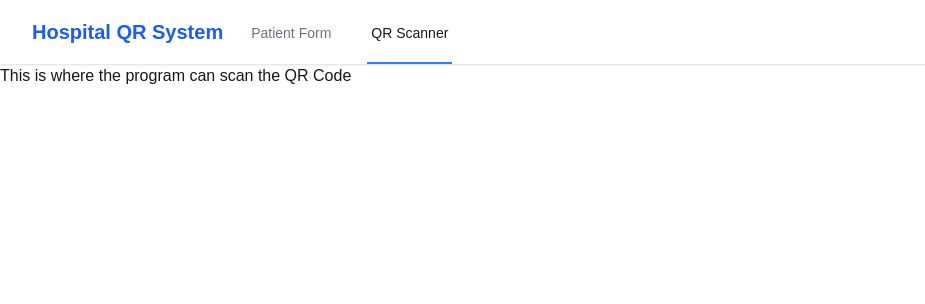
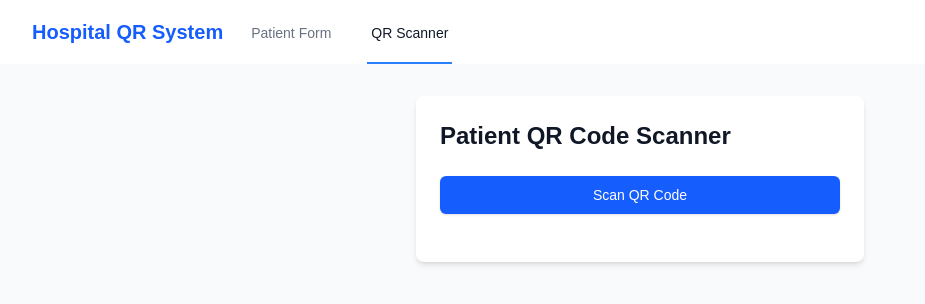
Before and after one commit to PakmanGames/qr-code-prototype, a Next.js app: page /scanner in a window 1280 px wide. Shown: the top 304 px of the page, without its empty margins (0-925 px from the left). Built offline with nearby package versions, Linux system fonts and the light colour scheme.

Commit message:
Create placeholder scanner page

```diff
--- a/app/scanner/page.js
+++ b/app/scanner/page.js
@@ -1,7 +1,76 @@
+'use client';
+
+import { useState } from 'react';
+
 export default function Scanner() {
+    const [scannedData, setScannedData] = useState(null);
+    const [error, setError] = useState('');
+
+    const handleScan = (data) => {
+        try {
+            const parsedData = JSON.parse(data);
+            setScannedData(parsedData);
+            setError('');
+        } catch (err) {
+            setError('Invalid QR code format');
+            setScannedData(null);
+        }
+    };
+
     return (
-        <div>
-            <h1>This is where the program can scan the QR Code</h1>
+        <div className="min-h-screen bg-gray-50 py-8 px-4 sm:px-6 lg:px-8">
+            <div className="max-w-md mx-auto bg-white rounded-lg shadow-md p-6">
+                <h1 className="text-2xl font-bold text-gray-900 mb-6">Patient QR Code Scanner</h1>
+
+                <div className="mb-6">
+                    <button
+                        onClick={() => {
+                            // In a real app, this would open the camera
+                            // For demo purposes, we'll simulate a scan
+                            const mockData = {
+                                name: "John Doe",
+                                healthCardNumber: "123456789",
+                                symptoms: "Fever and headache",
+                                severity: 7
+                            };
+                            handleScan(JSON.stringify(mockData));
+                        }}
+                        className="w-full flex justify-center py-2 px-4 border border-transparent rounded-md shadow-sm text-sm font-medium text-white bg-blue-600 hover:bg-blue-700 focus:outline-none focus:ring-2 focus:ring-offset-2 focus:ring-blue-500"
+                    >
+                        Scan QR Code
+                    </button>
+                </div>
+
+                {error && (
+                    <div className="mb-6 p-4 bg-red-50 text-red-700 rounded-md">
+                        {error}
+                    </div>
+                )}
+
+                {scannedData && (
+                    <div className="space-y-4">
+                        <h2 className="text-lg font-medium text-gray-900">Patient Information</h2>
+                        <div className="bg-gray-50 rounded-md p-4 space-y-3">
+                            <div>
+                                <span className="font-medium text-gray-700">Name:</span>
+                                <span className="ml-2 text-gray-900">{scannedData.name}</span>
+                            </div>
+                            <div>
+                                <span className="font-medium text-gray-700">Health Card Number:</span>
+                                <span className="ml-2 text-gray-900">{scannedData.healthCardNumber}</span>
+                            </div>
+                            <div>
+                                <span className="font-medium text-gray-700">Symptoms:</span>
+                                <span className="ml-2 text-gray-900">{scannedData.symptoms}</span>
+                            </div>
+                            <div>
+                                <span className="font-medium text-gray-700">Severity Level:</span>
+                                <span className="ml-2 text-gray-900">{scannedData.severity}/10</span>
+                            </div>
+                        </div>
+                    </div>
+                )}
+            </div>
         </div>
     );
 }
```
